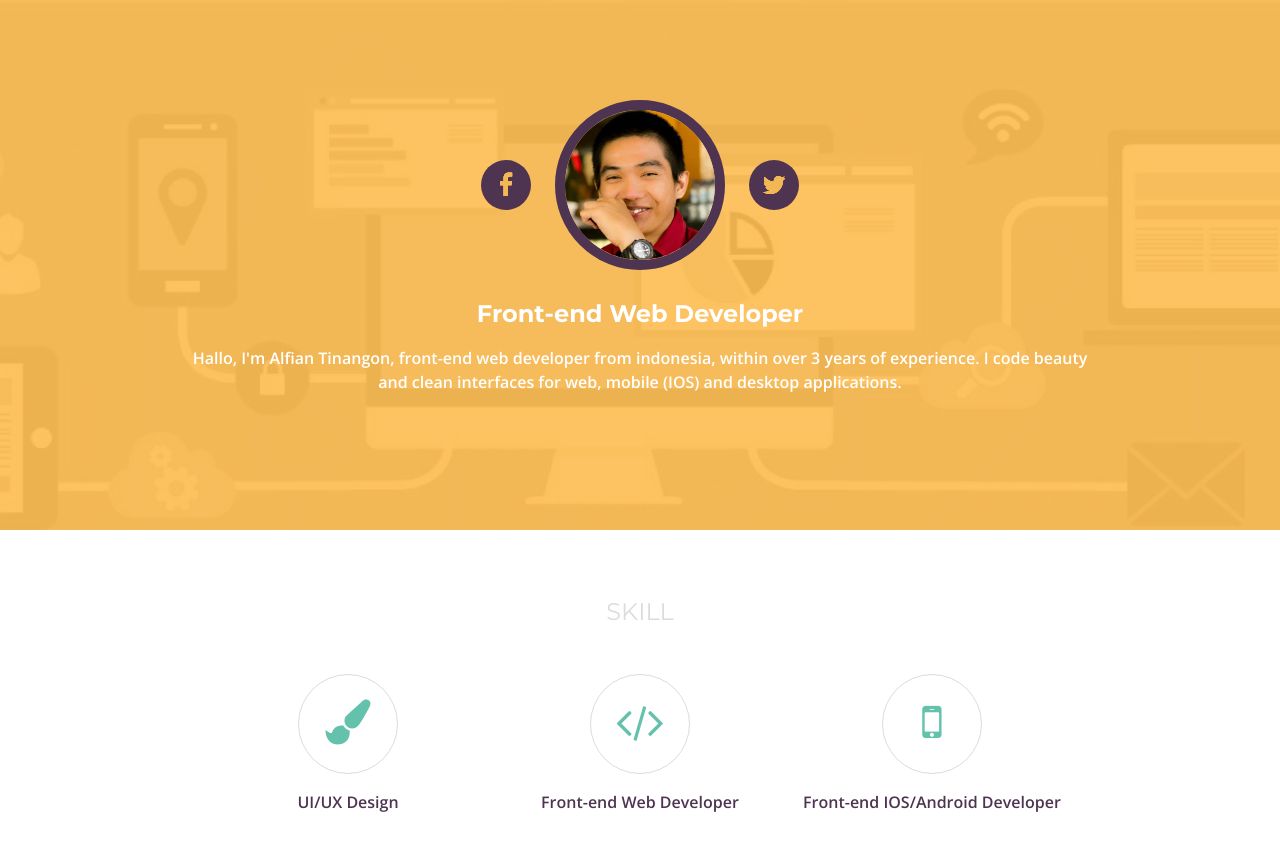
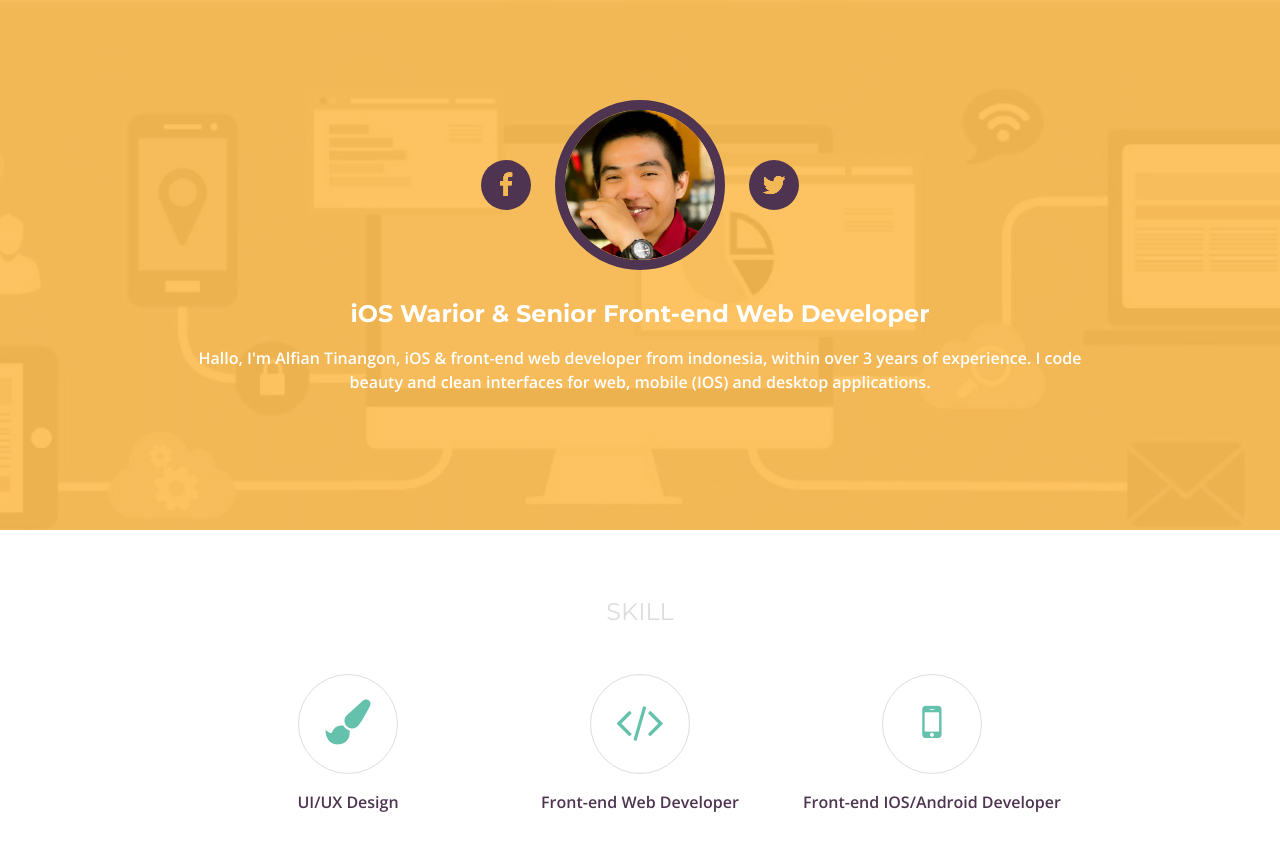
Before and after one commit to fiantinangon/fiantinangon.github.io, a Jekyll site: the page built from index.html, in a window 1280 px wide and 900 px high. Shown: the top 851 px of the window. Built offline with Jekyll 4.4.1, drawn with Linux system fonts in a browser that asks for light colours; nearby versions of some CDN libraries.

Commit message:
Update personal.yml
update personal desc

```diff
--- a/_data/personal.yml
+++ b/_data/personal.yml
@@ -4,6 +4,6 @@
 
 - twitter: http://www.twitter.com/fiantinangon
 
-- title: Front-end Web Developer
+- title: iOS Warior & Senior Front-end Web Developer
 
-- description: "Hallo, I'm Alfian Tinangon, front-end web developer from indonesia, within over 3 years of experience. I code beauty and clean interfaces for web, mobile (IOS) and desktop applications."
+- description: "Hallo, I'm Alfian Tinangon, iOS & front-end web developer from indonesia, within over 3 years of experience. I code beauty and clean interfaces for web, mobile (IOS) and desktop applications."
```
